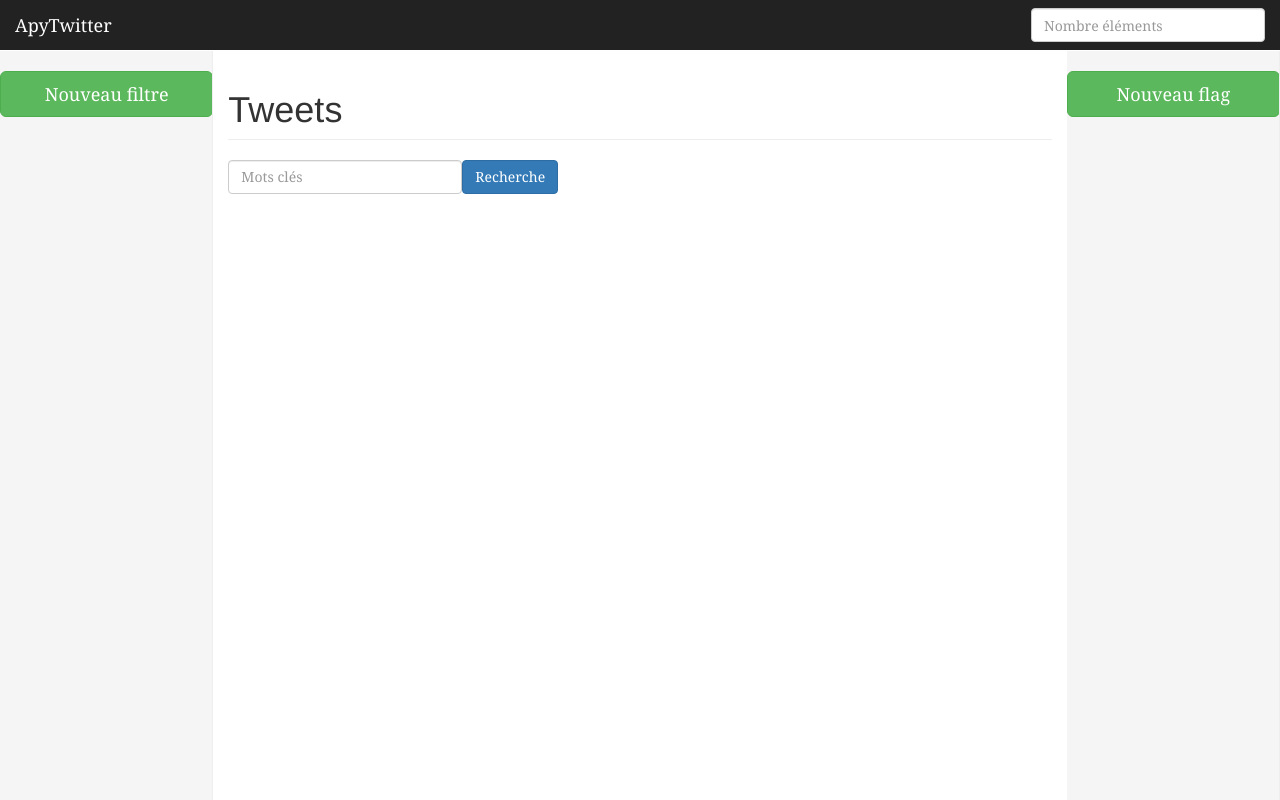
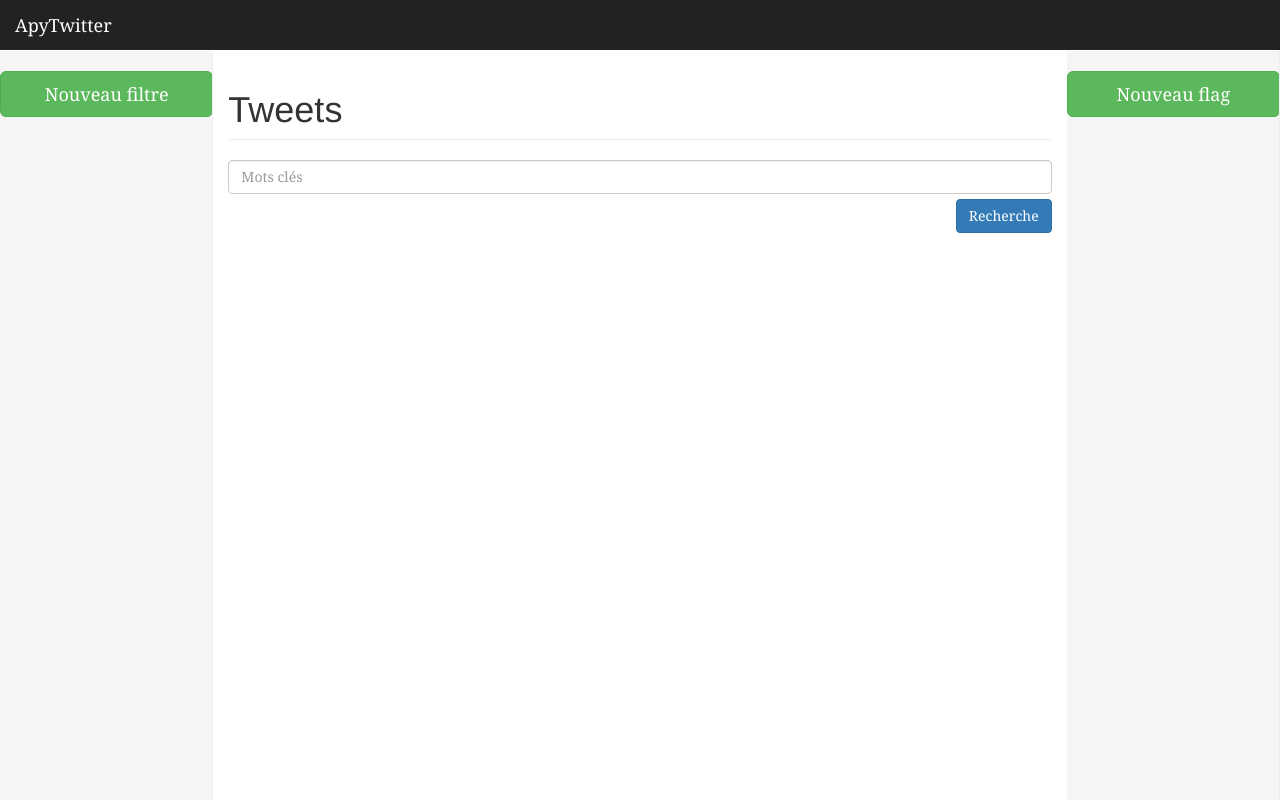
Before and after one commit to BastienTeissier/ApyTwitter, a Django app: page /tweetsChecker/ in a window 1280 px wide. Run offline with Django 3.2, Linux system fonts and the light colour scheme; parts of the project's set-up code (start-up, migrations or seed data) failed here and were passed over; some libraries are stand-ins or nearby versions.

Commit message:
Add urlencode and little improvement in css

```diff
--- a/apyTwitter/tweetsChecker/controllers/filt.py
+++ b/apyTwitter/tweetsChecker/controllers/filt.py
@@ -1,3 +1,5 @@
+import urllib
+
 class Filt:
     def __init__(self, name, key_words, count = 100 ):
         '''
@@ -45,7 +47,7 @@ class Filt:
 
     @property
     def clean_name(self):
-        return self._name.replace(" ","_")
+        return urllib.parse.quote(self._name.replace(" ","_").replace("/",""), safe='')
 
     @property
     def key_words(self):
--- a/apyTwitter/tweetsChecker/controllers/flag.py
+++ b/apyTwitter/tweetsChecker/controllers/flag.py
@@ -1,3 +1,5 @@
+import urllib
+
 class Flag:
     def __init__(self, name, key_words):
         '''
@@ -37,7 +39,7 @@ class Flag:
 
     @property
     def clean_name(self):
-        return self._name.replace(" ","_")
+        return urllib.parse.quote(self._name.replace(" ","_").replace("/",""), safe='')
 
     @property
     def key_words(self):
--- a/apyTwitter/tweetsChecker/templates/tweetsChecker/index.html
+++ b/apyTwitter/tweetsChecker/templates/tweetsChecker/index.html
@@ -313,9 +313,7 @@
           <a class="navbar-brand" href="#">ApyTwitter</a>
         </div>
         <div id="navbar" class="navbar-collapse collapse">
-          <form class="navbar-form navbar-right">
-            <input type="text" class="form-control" placeholder="Nombre éléments">
-          </form>
+
         </div>
       </div>
     </nav>
@@ -349,14 +347,14 @@
                   </ul>
                 </div>
               </div>
-              <table style="display: inline;">
+              <table style="margin-top: 10px;">
                 <tr>
-                  <td>
+                  <td style="padding-right:10px;">
                     <form action="{% url 'reloadFilter' filt.name %}" method="GET">
                       <button class="btn btn-success" type="submit">Reload</button>
                     </form>
                   </td>
-                  <td>
+                  <td style="padding-right:10px;">
                     <form action="{% url 'deleteFilter' filt.name %}" method="DELETE">
                       <button class="btn btn-danger" type="submit">Delete</button>
                     </form>
@@ -370,20 +368,16 @@
         <div class="col-sm-6 col-md-8 col-sm-offset-3 col-md-offset-2">
           <h1 class="page-header">Tweets</h1>
 
-          <form action="{% url 'search' %}" method="POST">
+          <div style="margin-bottom:50px;">
+            <form action="{% url 'search' %}" method="POST" class="form-horizontal" style="margin-bottom:20px;">
               {% csrf_token %}
-            <table>
-              <tr>
-                <td>
+              <div>
                 <input type="text" class="form-control" placeholder="Mots clés" name="keyWords"/>
-                </td>
-                <td>
-                  <button type="submit" class ="btn btn-primary">Recherche</button>
-                </td>
-              </tr>
-            </table>
+                <button type="submit" class ="btn btn-primary" style="margin-top:5px;float:right;">Recherche</button>
+              </div>
             </form>
-
+          </div>
+          <div>
             <ul class="list-group">
               {% for tweet in tweets%}
               <li class="list-group-item panel panel-default">
@@ -401,6 +395,7 @@
               </li>
               {% endfor %}
             </ul>
+          </div>
         </div>
 
         <!--
@@ -421,13 +416,9 @@
                     {{ flag.name }}
                   </a>
                 </h4>
-                <form action="{% url 'deleteFlag' flag.clean_name %}" method="DELETE">
-                  <button class="btn btn-danger" type="submit">Delete</button>
-                </form>
               </div>
               <div id="collapseFlag{{flag.clean_name}}" class="panel-collapse collapse" role="tabpanel" aria-labelledby="headingFlag{{flag.clean_name}}">
                 <div class="panel-body">
-                  <h4>{{ flag.name }}</h4>
                   <h5>Mots clés :</h5>
                   <ul class="list-group">
                     {%for key_word in flag.key_words %}
@@ -436,6 +427,9 @@
                   </ul>
                 </div>
               </div>
+              <form action="{% url 'deleteFlag' flag.clean_name %}" method="DELETE" style="margin-top: 10px;">
+                <button class="btn btn-danger" type="submit">Delete</button>
+              </form>
             </li>
             {% endfor %}
           </ul>
```
Lines whose indentation alone changed are shown as unchanged.
